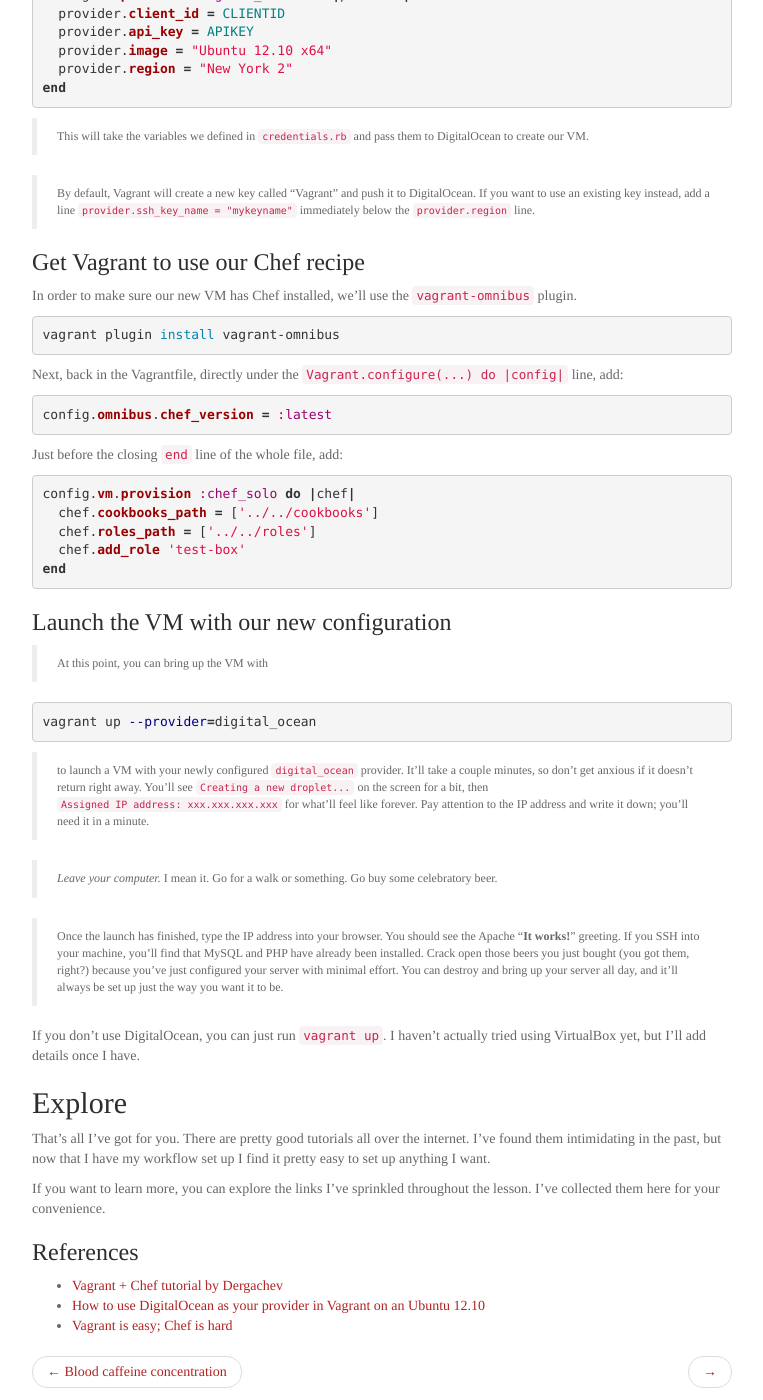
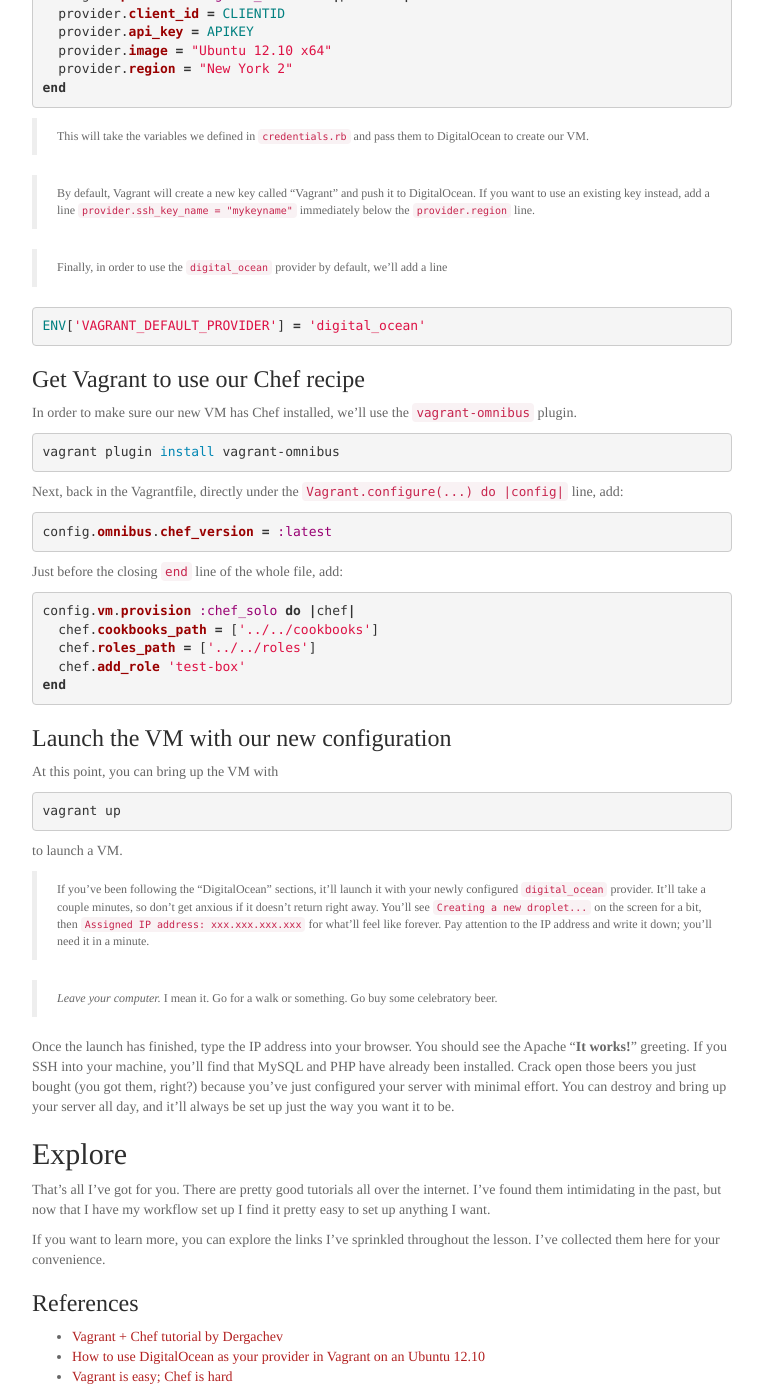
Before and after one commit to ryanthejuggler/ryanthejuggler.github.io, a Jekyll site: the page built from _posts/2014-03-26-chef-vagrant-and-digital-ocean.md, in a window 1280 px wide and 1400 px high, scrolled down 3993 px. Shown: the whole window, without its empty margins (258-1021 px from the left). Built offline with Jekyll 4.4.1, drawn with Linux system fonts in a browser that asks for light colours; some web fonts are replaced; Markdown is read by kramdown in place of the engine named in the settings; comment, search, counter and statistics services are not loaded.

Commit message:
Added DigitalOcean as default provider

```diff
--- a/_posts/2014-03-26-chef-vagrant-and-digital-ocean.md
+++ b/_posts/2014-03-26-chef-vagrant-and-digital-ocean.md
@@ -4,7 +4,6 @@
 categories: devops
 date: 2014-03-26 19:00:00
 ---
-
 For a while now I've been longing for a personal infrastructure---a Git server, a Jenkins server, and some form
 of automated deployment. I've struggled (_really_ struggled) with chef-server on and off for the past few months
 to no avail. However, today someone at work showed me Vagrant. It turns out that there's a way to launch
@@ -185,6 +184,11 @@
 
 > By default, Vagrant will create a new key called "Vagrant" and push it to DigitalOcean. If you want to use an existing key instead, add a line `provider.ssh_key_name = "mykeyname"` immediately below the `provider.region` line.
 
+> Finally, in order to use the `digital_ocean` provider by default, we'll add a line
+> {% highlight ruby %}
+ENV['VAGRANT_DEFAULT_PROVIDER'] = 'digital_ocean'
+{% endhighlight %}
+
 ### Get Vagrant to use our Chef recipe
 In order to make sure our new VM has Chef installed, we'll use the `vagrant-omnibus` plugin.
 {%highlight bash%}
@@ -206,18 +210,18 @@
 {% endhighlight %}
 
 ### Launch the VM with our new configuration
-> At this point, you can bring up the VM with
-> {% highlight bash %}
-vagrant up --provider=digital_ocean
+At this point, you can bring up the VM with
+{% highlight bash %}
+vagrant up
 {% endhighlight %}
 
-> to launch a VM with your newly configured `digital_ocean` provider. It'll take a couple minutes, so don't get anxious if it doesn't return right away. You'll see `Creating a new droplet...` on the screen for a bit, then `Assigned IP address: xxx.xxx.xxx.xxx` for what'll feel like forever. Pay attention to the IP address and write it down; you'll need it in a minute.
+to launch a VM.
+
+> If you've been following the "DigitalOcean" sections, it'll launch it with your newly configured `digital_ocean` provider. It'll take a couple minutes, so don't get anxious if it doesn't return right away. You'll see `Creating a new droplet...` on the screen for a bit, then `Assigned IP address: xxx.xxx.xxx.xxx` for what'll feel like forever. Pay attention to the IP address and write it down; you'll need it in a minute.
 
 > _Leave your computer._ I mean it. Go for a walk or something. Go buy some celebratory beer.
 
-> Once the launch has finished, type the IP address into your browser. You should see the Apache "**It works!**" greeting. If you SSH into your machine, you'll find that MySQL and PHP have already been installed. Crack open those beers you just bought (you got them, right?) because you've just configured your server with minimal effort. You can destroy and bring up your server all day, and it'll always be set up just the way you want it to be.
-
-If you don't use DigitalOcean, you can just run `vagrant up`. I haven't actually tried using VirtualBox yet, but I'll add details once I have.
+Once the launch has finished, type the IP address into your browser. You should see the Apache "**It works!**" greeting. If you SSH into your machine, you'll find that MySQL and PHP have already been installed. Crack open those beers you just bought (you got them, right?) because you've just configured your server with minimal effort. You can destroy and bring up your server all day, and it'll always be set up just the way you want it to be.
 
 ## Explore
 
```
